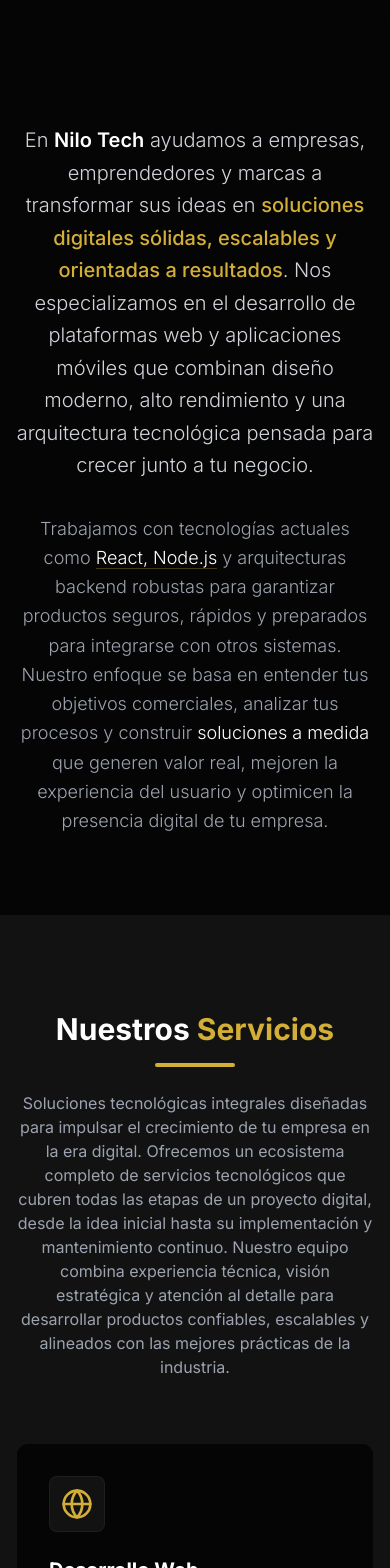
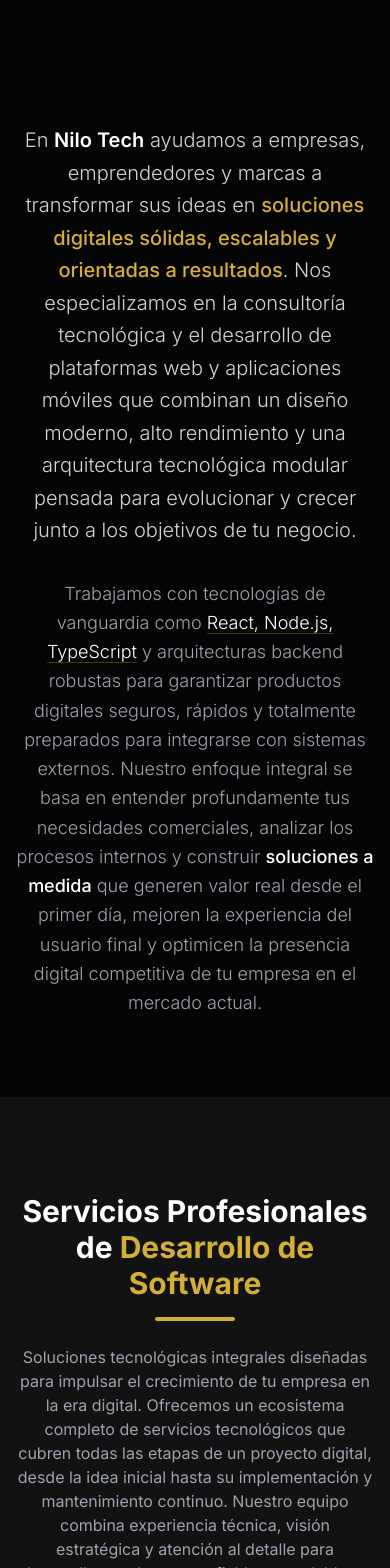
Before and after one commit to pepehongomunoz-collab/Nilotech2, a React (Vite) app: page / in a window 390 px wide. Shown: the part 800-2368 px from the top of the page. Built offline with nearby package versions, Linux system fonts and the light colour scheme; grey boxes are pictures that could not be loaded.

Commit message:
SEO Optimization: Corrected heading hierarchy and increased keyword-rich word count (H1 preserved)

```diff
--- a/src/components/sections/AboutSection.tsx
+++ b/src/components/sections/AboutSection.tsx
@@ -15,13 +15,16 @@
                     {/* Subtle gold decoration */}
                     <div className="absolute -left-4 top-0 w-1 h-24 bg-gradient-to-b from-gold-500 to-transparent rounded-full opacity-50 hidden md:block" />
 
+                    {/* SEO Heading - Visually Hidden */}
+                    <h2 className="sr-only">Expertos en Desarrollo de Software, Páginas Web y Aplicaciones Móviles</h2>
+
                     <div className="space-y-8 max-w-4xl mx-auto">
                         <p className="text-xl md:text-2xl text-gray-300 leading-relaxed font-light">
-                            En <span className="text-white font-semibold">Nilo Tech</span> ayudamos a empresas, emprendedores y marcas a transformar sus ideas en <span className="text-gold-500 font-medium text-glow-sm">soluciones digitales sólidas, escalables y orientadas a resultados</span>. Nos especializamos en el desarrollo de plataformas web y aplicaciones móviles que combinan diseño moderno, alto rendimiento y una arquitectura tecnológica pensada para crecer junto a tu negocio.
+                            En <span className="text-white font-semibold">Nilo Tech</span> ayudamos a empresas, emprendedores y marcas a transformar sus ideas en <span className="text-gold-500 font-medium text-glow-sm">soluciones digitales sólidas, escalables y orientadas a resultados</span>. Nos especializamos en la consultoría tecnológica y el desarrollo de plataformas web y aplicaciones móviles que combinan un diseño moderno, alto rendimiento y una arquitectura tecnológica modular pensada para evolucionar y crecer junto a los objetivos de tu negocio.
                         </p>
 
                         <p className="text-lg md:text-xl text-gray-400 leading-relaxed font-light">
-                            Trabajamos con tecnologías actuales como <span className="text-white border-b border-gold-500/30">React, Node.js</span> y arquitecturas backend robustas para garantizar productos seguros, rápidos y preparados para integrarse con otros sistemas. Nuestro enfoque se basa en entender tus objetivos comerciales, analizar tus procesos y construir <span className="text-white">soluciones a medida</span> que generen valor real, mejoren la experiencia del usuario y optimicen la presencia digital de tu empresa.
+                            Trabajamos con tecnologías de vanguardia como <span className="text-white border-b border-gold-500/30">React, Node.js, TypeScript</span> y arquitecturas backend robustas para garantizar productos digitales seguros, rápidos y totalmente preparados para integrarse con sistemas externos. Nuestro enfoque integral se basa en entender profundamente tus necesidades comerciales, analizar los procesos internos y construir <span className="text-white font-medium">soluciones a medida</span> que generen valor real desde el primer día, mejoren la experiencia del usuario final y optimicen la presencia digital competitiva de tu empresa en el mercado actual.
                         </p>
                     </div>
                 </motion.div>
--- a/src/components/sections/Contact.tsx
+++ b/src/components/sections/Contact.tsx
@@ -51,11 +51,13 @@
 
           {/* Info */}
           <div>
-            <h2 className="text-3xl md:text-4xl font-bold text-white mb-6">Empecemos a trabajar <br /><span className="text-gold-500">Juntos</span></h2>
-            <p className="text-gray-400 mb-10 text-lg">
-              ¿Tienes una idea en mente? Cuéntanos sobre tu proyecto y te ayudaremos a hacerlo realidad con la mejor tecnología.
+            <h2 className="text-3xl md:text-4xl font-bold text-white mb-6">Consultoría y Contacto <br /><span className="text-gold-500">para Proyectos Digitales</span></h2>
+            <h2 className="sr-only">Hablemos sobre tu próximo Desarrollo Web o Aplicación Móvil</h2>
+            <p className="text-gray-400 mb-10 text-lg leading-relaxed">
+              ¿Tienes una gran idea en mente o un proyecto que necesita escalar? Cuéntanos tus objetivos y te ayudaremos a transformarlos en una realidad sólida utilizando la mejor tecnología del mercado actual. Nuestro equipo de expertos está listo para asesorarte en cada etapa del desarrollo.
             </p>
 
+            <h3 className="sr-only">Información de Contacto de Nilo Tech</h3>
             <div className="space-y-6">
               <div className="flex items-start gap-4">
                 <div className="w-12 h-12 bg-dark-900 rounded-full flex items-center justify-center text-gold-500 border border-gold-500/20 shrink-0">
--- a/src/components/sections/Portfolio.tsx
+++ b/src/components/sections/Portfolio.tsx
@@ -35,7 +35,8 @@
       <div className="max-w-7xl mx-auto px-4 sm:px-6 lg:px-8">
         <div className="flex flex-col md:flex-row justify-between items-end mb-12">
           <div>
-            <h2 className="text-3xl md:text-4xl font-bold text-white mb-4">Proyectos <span className="text-gold-500">Destacados</span></h2>
+            <h2 className="text-3xl md:text-4xl font-bold text-white mb-4">Portafolio de <span className="text-gold-500">Diseño y Desarrollo</span></h2>
+            <h2 className="sr-only">Proyectos de Software y Aplicaciones Web Destacados</h2>
             <div className="w-20 h-1 bg-gold-500 rounded-full"></div>
           </div>
           <a
--- a/src/components/sections/Services.tsx
+++ b/src/components/sections/Services.tsx
@@ -40,7 +40,8 @@
     <section id="services" className="py-24 bg-dark-800 relative">
       <div className="max-w-7xl mx-auto px-4 sm:px-6 lg:px-8">
         <div className="text-center mb-16">
-          <h2 className="text-3xl md:text-4xl font-bold text-white mb-4">Nuestros <span className="text-gold-500">Servicios</span></h2>
+          <h2 className="text-3xl md:text-4xl font-bold text-white mb-4">Servicios Profesionales de <span className="text-gold-500">Desarrollo de Software</span></h2>
+          <h2 className="sr-only">Desarrollo Web, Apps y Diseño Digital</h2>
           <div className="w-20 h-1 bg-gold-500 mx-auto rounded-full mb-6"></div>
           <p className="text-gray-400 max-w-2xl mx-auto">
             Soluciones tecnológicas integrales diseñadas para impulsar el crecimiento de tu empresa en la era digital. Ofrecemos un ecosistema completo de servicios tecnológicos que cubren todas las etapas de un proyecto digital, desde la idea inicial hasta su implementación y mantenimiento continuo. Nuestro equipo combina experiencia técnica, visión estratégica y atención al detalle para desarrollar productos confiables, escalables y alineados con las mejores prácticas de la industria.
```
